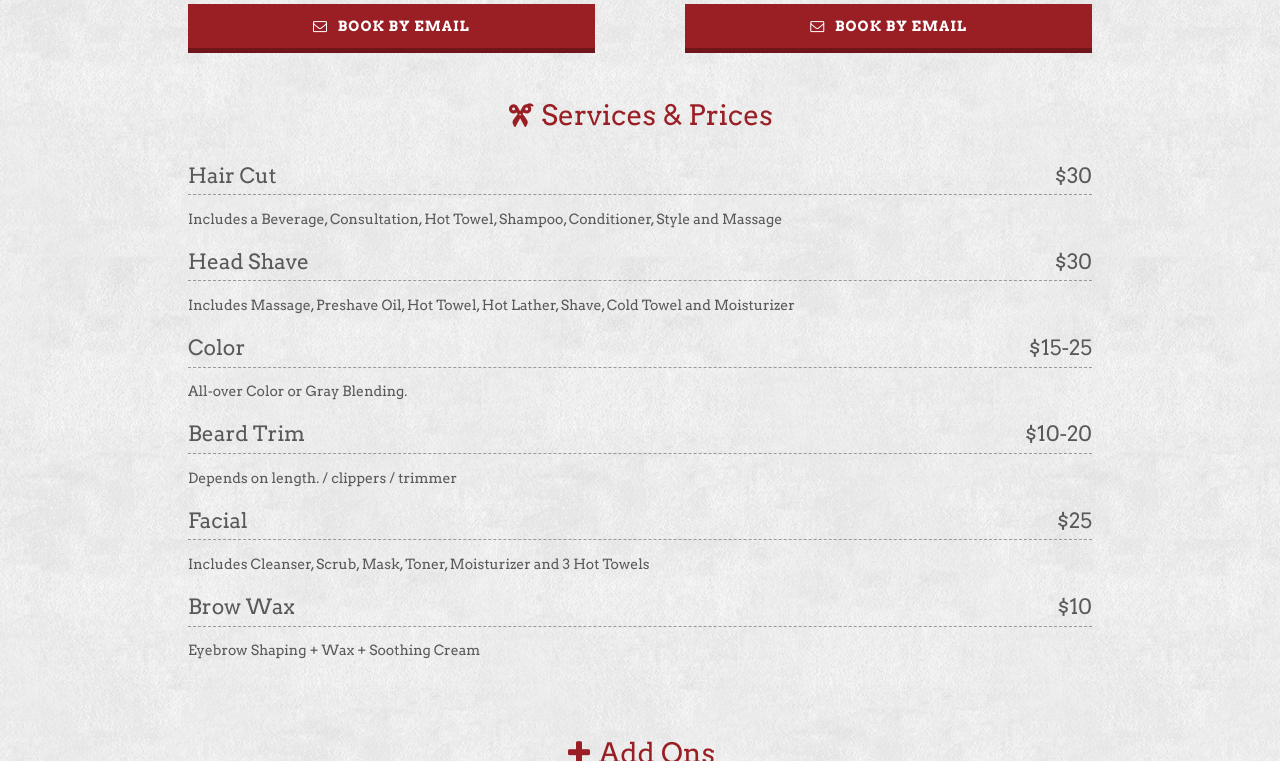
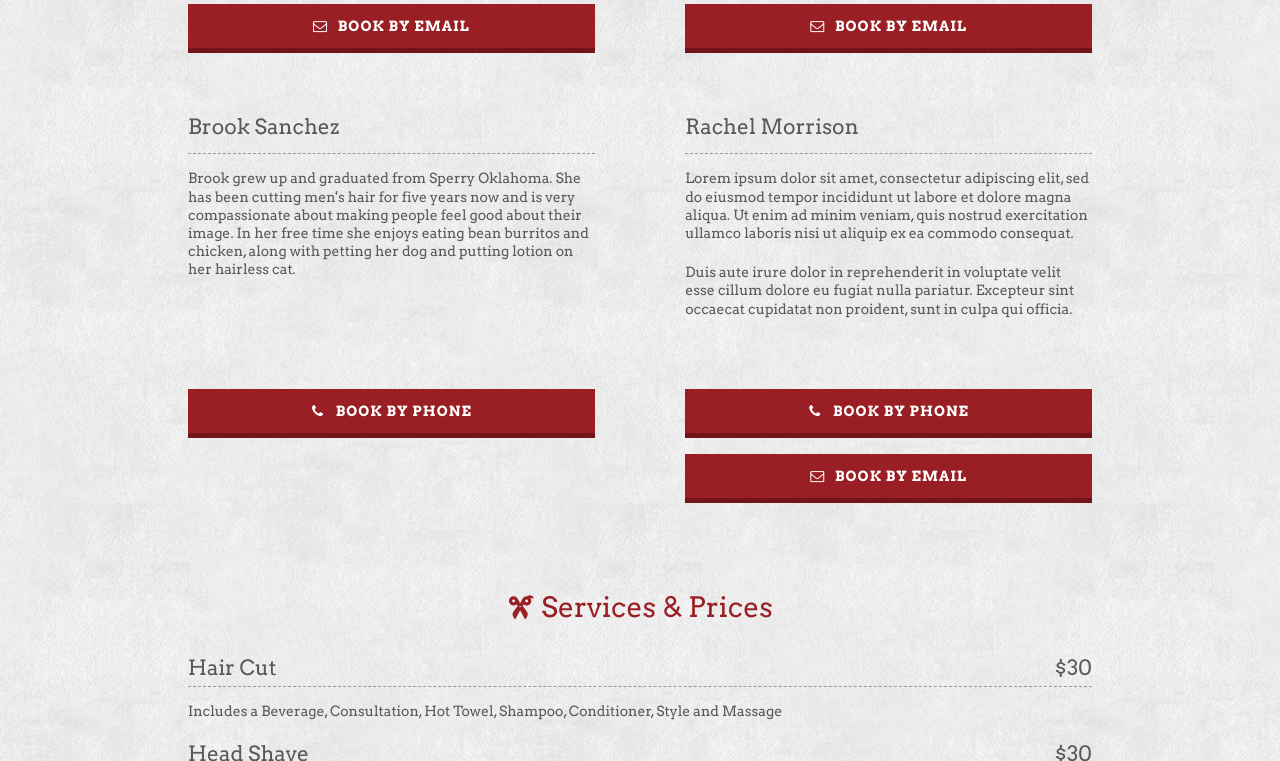
Before and after one commit to tulsamensshop/website, a plain HTML site: page index.html in a window 1280 px wide. Shown: the part 1284-2045 px from the top of the page. Drawn offline with nearby package versions, Linux system fonts and the light colour scheme.

Commit message:
Added Bios

```diff
--- a/css/scss/partials/_page.scss
+++ b/css/scss/partials/_page.scss
@@ -1,42 +1,37 @@
 /* PAGE styles
 ==================================================================================================== */
-
 html,
 body {
 	height: 100%;
 }
-
 %page-wrapper {
 	max-width: 960px;
 	padding: 0 2em;
 	margin: 0 auto;
 }
-
 body {
 	overflow-x: hidden;
 	font: normal 14px $arvo;
 	color: $fontColor;
 }
-
 .container {
 	position: relative;
 	min-height: 100%; // [sticky footer]
-    background: #FFF;
+	background: #fff;
 }
-
 .content {
 	position: relative;
 	z-index: 1;
 	height: 100%;
-    background: url('../media/bg-square.png') center center repeat;
+	background: url("../media/bg-square.png") center center repeat;
 	padding-bottom: 2em;
 	@media all and (min-width: 768px) {
 		padding-bottom: 100px;
 	}
 }
+.main {
 
-.main {}
-
+}
 h2.spacer {
 	text-align: center;
 	padding: 1em;
@@ -45,7 +40,6 @@ h2.spacer {
 	font-weight: 400;
 	font-size: 2em;
 }
-
 .prices {
 	@extend %page-wrapper;
 	padding-bottom: 2em;
@@ -54,8 +48,8 @@ h2.spacer {
 			@extend .clearfix;
 			font-size: 1.5em;
 			border-bottom: 1px dashed #999;
-            padding-bottom: 0.25em;
-            margin-bottom: 0.75em;
+			padding-bottom: .25em;
+			margin-bottom: .75em;
 			span {
 				display: block;
 				float: right;
@@ -63,7 +57,6 @@ h2.spacer {
 		}
 	}
 }
-
 .cancellation,
 .staff,
 .about,
@@ -72,8 +65,8 @@ h2.spacer {
 		@extend %page-wrapper;
 		blockquote {
 			color: $white;
-            ;
 			background: #333;
+
 			// color: $maroon;
 			font-style: italic;
 			line-height: 1.25em;
@@ -89,10 +82,9 @@ h2.spacer {
 		}
 	}
 }
-
 .button {
 	background: $maroon;
-    padding: 1em 0.5em;
+	padding: 1em .5em;
 	color: $white;
 	display: block;
 	margin-bottom: 1.5em;
@@ -103,9 +95,10 @@ h2.spacer {
 	letter-spacing: 1px;
 	@include transition(all 0.3s ease-in);
 	i {
-        margin-right: 0.5em;
+		margin-right: .5em;
 	}
-    &:hover, &:focus {
+	&:hover,
+	&:focus {
 		background: $maroonDark;
 		color: $white;
 		box-shadow: 0 5px 0 $maroonDarkest;
@@ -116,14 +109,26 @@ h2.spacer {
 		box-shadow: 0 5px 0 $maroonDarkest;
 	}
 	@media all and (min-width: 768px) {
+
 		//
 	}
 }
-
 .staff {
 	article {
 		@extend .clearfix;
+        padding-bottom: 0;
+        margin-bottom: 0;
+        .telephone {
+            span {
+                display: none;
+                /*@media all and (min-width: 768px) {
+                    padding-top: 0.5em;
+                    display: block;
+                }*/
+            }
+        }
 		div.half {
+            margin-bottom: 3em;
 			@media all and (min-width: 768px) {
 				width: 45%;
 				display: block;
@@ -137,14 +142,13 @@ h2.spacer {
 			}
 			h3 {
 				border-bottom: 1px dashed #999;
-                margin: 0 0 0.75em;
+				margin: 0 0 .75em;
 				padding: 0 0 10px;
 				font-size: 1.5em;
 			}
 		}
 	}
 }
-
 .copyright {
 	margin-top: 2em;
 	color: #888;
@@ -155,14 +159,12 @@ h2.spacer {
 		margin: 3em 0 1em;
 	}
 }
-
 .cancellation,
 .copyright {
 	article {
 		text-align: center;
 	}
 }
-
 .map-embed {
 	position: relative;
 	padding-bottom: 100%;
@@ -171,7 +173,6 @@ h2.spacer {
 	overflow: hidden;
 	margin-bottom: 1em;
 }
-
 .map-embed-iframe {
 	position: absolute;
 	top: 0;
@@ -180,10 +181,8 @@ h2.spacer {
 	height: 100%;
 	border: 0;
 }
-
 @media all and (min-width: 768px) {
 	/* Bump up size of carousel content */
-
 	.map-embed {
 		padding-bottom: 25%;
 	}
--- a/index.html
+++ b/index.html
@@ -64,7 +64,7 @@
                                 <p>Grew up in Sand Springs Oklahoma graduating from Charles Page High School in 2003. Lindsey attended Tulsa University's Speech Pathology program for a short time before deciding against that degree. In 2011 she graduated Sand Springs Beauty College three months early.</p>
                                 <p>In her free time she spends time with her 5 children and husband, volunteers in her church and community, hangs out with friends, loves to shop, and makes very lame jokes. Lindsey specializes in coarse hair, tapers, brow waxing, and&nbsp;facials.</p>
                             </div>
-                            <a href="tel:9186072505" class="button"><i class="icon-phone"></i> Book by Phone</a>
+                            <a href="tel:9186072505" class="button telephone"><i class="icon-phone"></i> Book by Phone <span>(918) 607-2505</span></a>
                             <a href="mailto:lindseywalker@ymail.com?subject=TMS.com Appointment Booking Request" class="button"><i class="icon-mail"></i> Book By Email</a>
                         </div>
                         <div class="half right">
@@ -73,8 +73,27 @@
                                 <p>Came from Beirut Lebanon at age 16. Hair has always been a passion that he has had from a young age. He attended Oklahoma Technical College in 2011 graduating at the top of his class with his Barbering Certification.</p>
                                 <p>In his free time he enjoys watching movies, working out, eating a variety of foods, and meeting new people. He is fluent in several languages and is currently learning Spanish. EJ specializes in straight razor head shaves, tapers, and&nbsp;beards.</p>
                                 </div>
-                            <a href="tel:9188299789" class="button"><i class="icon-phone"></i> Book by Phone</a>
+                            <a href="tel:9188299789" class="button telephone"><i class="icon-phone"></i> Book by Phone <span>(918) 829-9789</span></a>
                             <a href="mailto:ejbarber@live.com?subject=TMS.com Appointment Booking Request" class="button"><i class="icon-mail"></i> Book By Email</a>
+                        </div>
+                    </article>
+                    <article>
+                        <div class="half">
+                            <h3>Brook Sanchez</h3>
+                            <div class="bio-wrapper">
+                                <p>Brook grew up and graduated from Sperry Oklahoma. She has been cutting men's hair for five years now and is very compassionate about making people feel good about their image. In her free time she enjoys eating bean burritos and chicken, along with petting her dog and putting lotion on her hairless cat.</p>
+                            </div>
+                            <a href="tel:9182579727" class="button telephone"><i class="icon-phone"></i> Book by Phone <span>(918) 257-9727</span></a>
+                            <!-- <a href="mailto:lindseywalker@ymail.com?subject=TMS.com Appointment Booking Request" class="button"><i class="icon-mail"></i> Book By Email</a> -->
+                        </div>
+                        <div class="half right">
+                            <h3>Rachel Morrison</h3>
+                            <div class="bio-wrapper">
+                                <p>Lorem ipsum dolor sit amet, consectetur adipiscing elit, sed do eiusmod tempor incididunt ut labore et dolore magna aliqua. Ut enim ad minim veniam, quis nostrud exercitation ullamco laboris nisi ut aliquip ex ea commodo consequat.</p>
+                                <p>Duis aute irure dolor in reprehenderit in voluptate velit esse cillum dolore eu fugiat nulla pariatur. Excepteur sint occaecat cupidatat non proident, sunt in culpa qui officia.</p>
+                            </div>
+                            <a href="tel:9185212783" class="button telephone"><i class="icon-phone"></i> Book by Phone <span>(918) 521-2783</span></a>
+                            <a href="mailto:rachell1985@yahoo.com?subject=TMS.com Appointment Booking Request" class="button"><i class="icon-mail"></i> Book By Email</a>
                         </div>
                     </article>
                 </section>
```
Also changed, not shown: css/style.css, 1 other file. Lines whose indentation alone changed are shown as unchanged.
